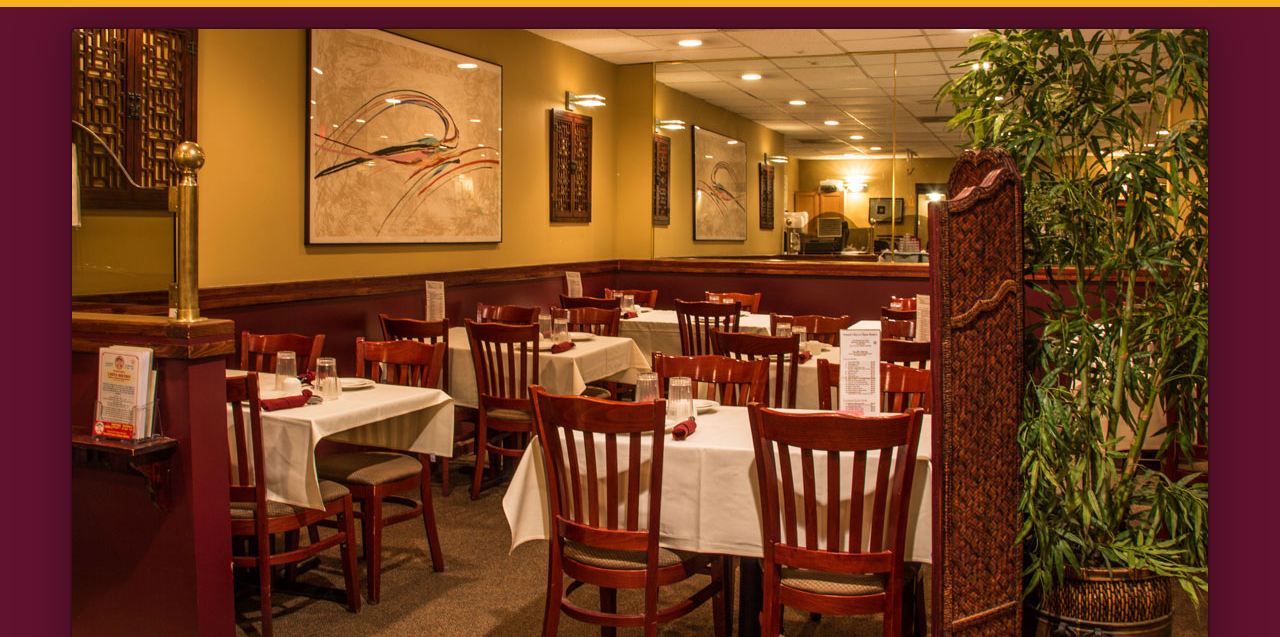
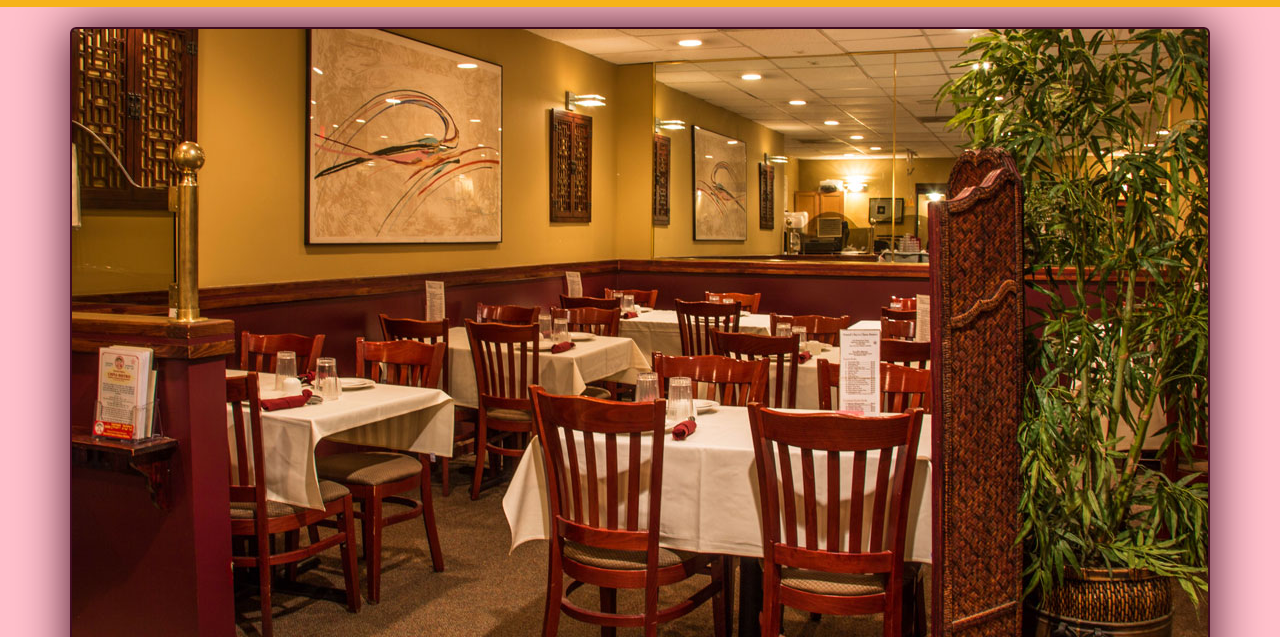
Before and after one commit to Muzzammilmuzzu/Week-Project-5, a plain HTML site: page index.html in a window 1280 px wide. Shown: the part 163-800 px from the top of the page. Drawn offline with Linux system fonts and the light colour scheme.

Commit message:
Update restaurant.css

```diff
--- a/css/restaurant.css
+++ b/css/restaurant.css
@@ -1,7 +1,7 @@
 body {
   font-size: 16px;
   color: #fff;
-  background-color: #61122f;
+  background-color: #FFC0CB;
   font-family: 'Oxygen', sans-serif;
 }
 
```
